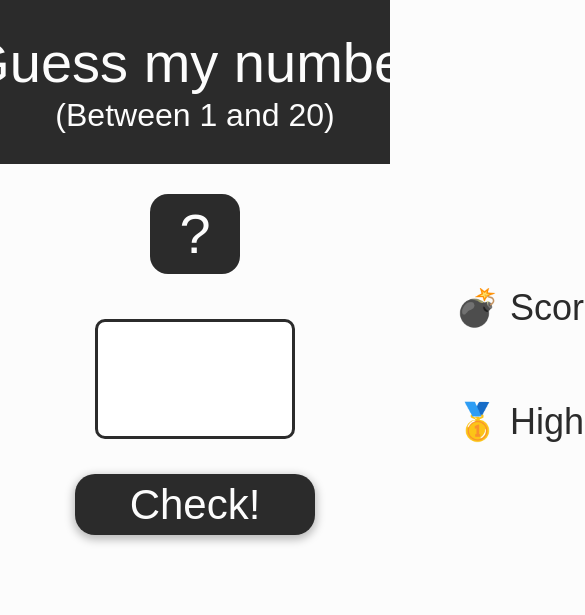
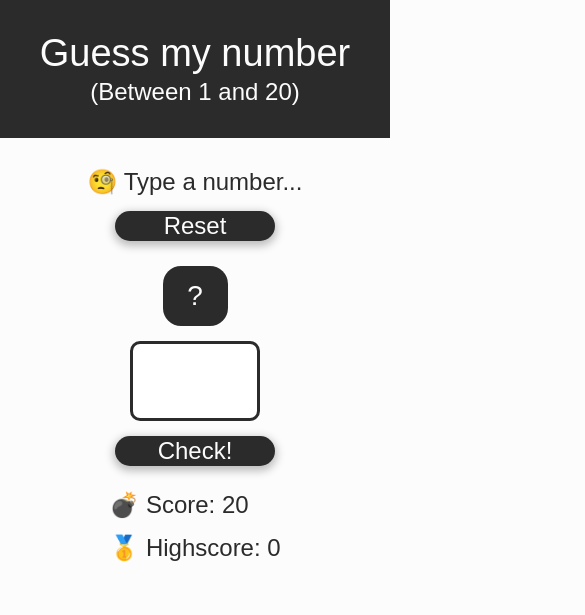
Before and after one commit to alexnik197/Guess-my-number, a plain HTML site: page index.html in a window 390 px wide. Shown: the top 615 px of the page, 585 px wide, since content can reach past the window. Drawn offline with Linux system fonts and the light colour scheme.

Commit message:
create: adaptive version

```diff
--- /dev/null
+++ b/sass/_media.sass
@@ -0,0 +1,131 @@
+@media (max-width: 1200px)
+    .header
+        max-width: 960px
+    .main
+        max-width: 960px
+    .font-alt
+        font-size: 32px
+        line-height: 36px
+
+@media (max-width: 992px)
+    .header
+        max-width: 720px
+    .main
+        max-width: 720px
+    .font-alt
+        font-size: 28px
+        line-height: 32px
+    button
+        width: 160px
+        height: 40px
+        font-size: 28px
+        line-height: 32px
+    .main
+        grid-template-columns: 260px 1fr 1fr
+        &-message
+            &__btn-reset
+                height: 40px
+                width: 180px
+        &-check
+            &__secret
+                width: 80px
+                height: 70px
+                &-num
+                    font-size: 38px
+                    line-height: 46px
+            &__guess
+                width: 130px
+                height: 80px
+                font-size: 38px
+        &-score
+            padding-left: 10px
+
+@media (max-width: 768px)
+    .header
+        max-width: 568px
+        &-main
+            &__title
+                font-size: 38px
+                line-height: 46px
+            &__rule
+                font-size: 24px
+                line-height: 32px
+    .main
+        max-width: 568px
+        grid-template-columns: 1fr 1fr
+        grid-template-rows: 2fr
+        &-score
+            display: grid
+            padding-left: 0
+            grid-column-start: 1
+            grid-column-end: 3
+            grid-template-columns: 1fr 1fr
+            grid-template-rows: 1fr
+            justify-self: center
+        &-check
+            &__guess
+                margin-top: 20px
+                margin-bottom: 20px
+    .font-alt
+        font-size: 28px
+        line-height: 32px
+
+@media (max-width: 576px)
+    .header
+        max-width: 320px
+        &-main
+            &__title
+                font-size: 38px
+                line-height: 46px
+            &__rule
+                font-size: 24px
+                line-height: 32px
+    .main
+        max-width: 320px
+        display: flex
+        flex-direction: column
+        justify-content: center
+        align-items: center
+        gap: 25px
+        &-check
+            &__guess
+                margin-top: 15px
+                margin-bottom: 15px
+            &__secret
+                width: 65px
+                height: 60px
+                &-num
+                    font-size: 28px
+                    line-height: 32px
+        &-message
+            gap: 15px
+            &__btn-reset
+                display: flex
+                justify-content: center
+                align-items: center
+                width: 160px
+                height: 30px
+                font-size: 24px
+                line-height: 28px
+
+        &-score
+            display: flex
+            flex-direction: column
+            gap: 15px
+            &__highscore
+                margin-top: 0
+                margin-bottom: 0
+            &__score
+                margin-top: 0
+                margin-bottom: 0
+    .font-alt
+        font-size: 24px
+        line-height: 28px
+    button
+        display: flex
+        justify-content: center
+        align-items: center
+        width: 160px
+        height: 30px
+        font-size: 24px
+        line-height: 28px
--- a/sass/section/_header.sass
+++ b/sass/section/_header.sass
@@ -29,27 +29,3 @@ header
             font-weight: 400
             font-size: 32px
             line-height: 38px
-    &-lang
-        position: absolute
-        right: 0
-        display: flex
-        justify-content: center
-        align-items: center
-        flex-direction: row
-        gap: 25px
-        &__ru
-            cursor: pointer
-            display: flex
-            flex-direction: column
-            justify-content: center
-            align-items: center
-            &-text
-                margin-top: 8px
-        &__en
-            cursor: pointer
-            display: flex
-            flex-direction: column
-            justify-content: center
-            align-items: center
-            &-text
-                margin-top: 8px
--- a/sass/style.sass
+++ b/sass/style.sass
@@ -3,3 +3,4 @@
 @import 'settings'
 @import 'section/_header'
 @import 'section/_main'
+@import 'media'
--- a/script.js
+++ b/script.js
@@ -53,6 +53,7 @@ document.querySelector('#btn-cont').addEventListener('click', function (){
     document.querySelector('.main-check__secret').style.width = '90px';
     secretNum = Math.trunc(Math.random() * 20) + 1;
     document.querySelector('.main-check__secret-num').textContent = '?';
+    document.querySelector('.main-message__text').textContent = `🧐 Type a number...`;
 });
 
 
```
Also changed, not shown: index.html (+0 -11 lines), css/style.css.
